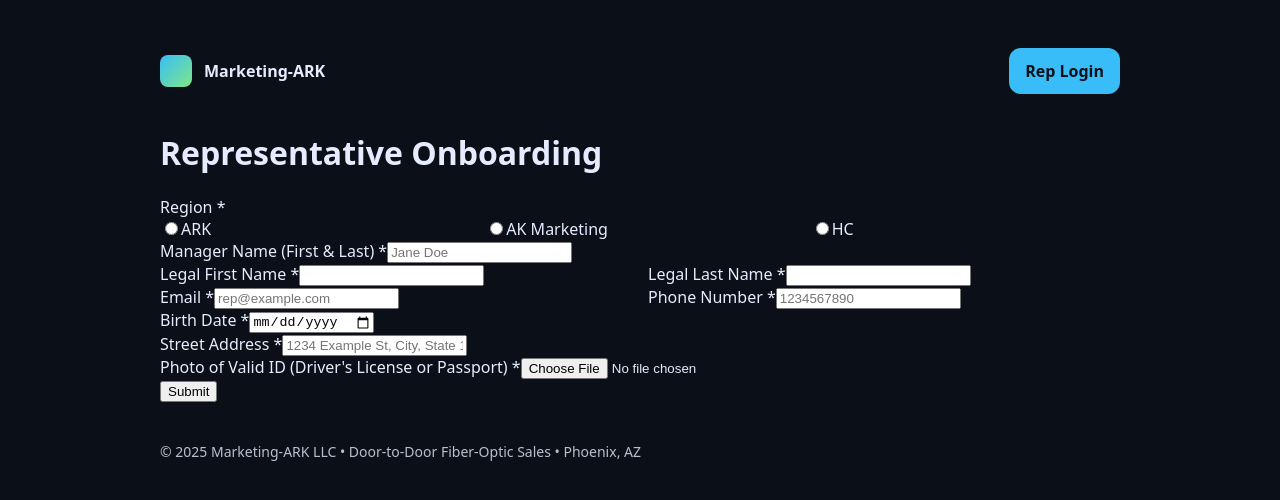
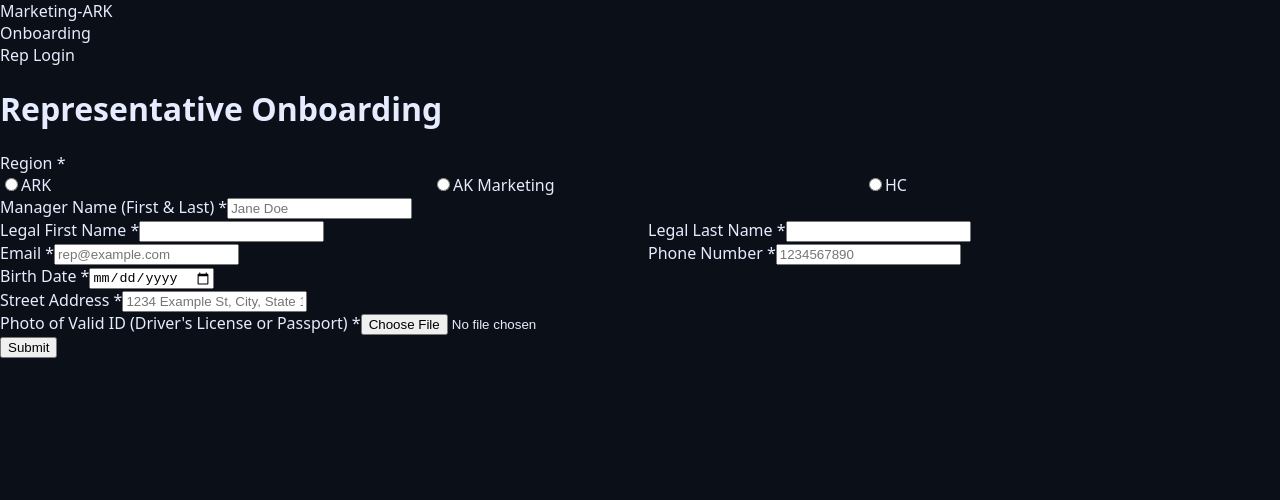
Before and after one commit to noahcasel-sketch/marketing-ark-site, a Next.js app: page /onboarding in a window 1280 px wide. Shown: the top 500 px of the page. Built offline with nearby package versions, Linux system fonts and the light colour scheme; no server answers.

Commit message:
Update layout.tsx

```diff
--- a/app/layout.tsx
+++ b/app/layout.tsx
@@ -1,31 +1,22 @@
-import "./globals.css";
-import Link from "next/link";
+// app/layout.tsx
+import './globals.css'
+import Header from './components/Header'
+import type { Metadata } from 'next'
 
-export const metadata = {
-  title: "Marketing‑ARK",
-  description: "Fiber‑optic sales | Rep Portal",
-};
+export const metadata: Metadata = {
+  title: 'Marketing-ARK',
+  description: 'Marketing-ARK rep portal',
+}
 
 export default function RootLayout({ children }: { children: React.ReactNode }) {
   return (
     <html lang="en">
-      <body>
-        <div className="container">
-          <nav className="nav">
-            <div className="brand">
-              <span className="logo" aria-hidden />
-              <Link href="/">Marketing‑ARK</Link>
-            </div>
-            <div style={{ display: "flex", gap: 12 }}>
-              <Link href="/login" className="btn">Rep Login</Link>
-            </div>
-          </nav>
+      <body className="min-h-dvh bg-gray-50">
+        <Header />
+        <main className="max-w-6xl mx-auto px-4 py-6">
           {children}
-          <footer className="footer">
-            © {new Date().getFullYear()} Marketing‑ARK LLC • Door‑to‑Door Fiber‑Optic Sales • Phoenix, AZ
-          </footer>
-        </div>
+        </main>
       </body>
     </html>
-  );
+  )
 }
```
